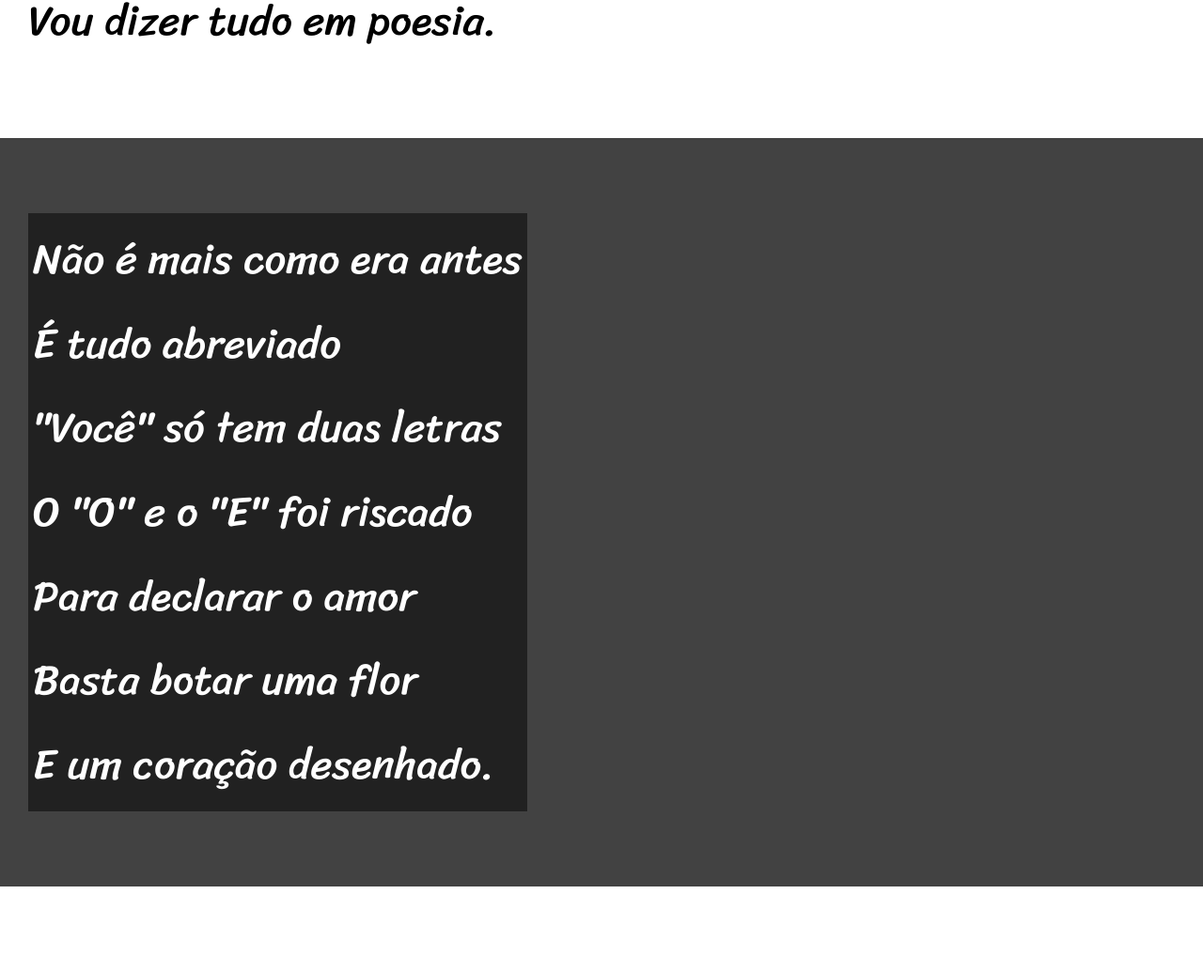
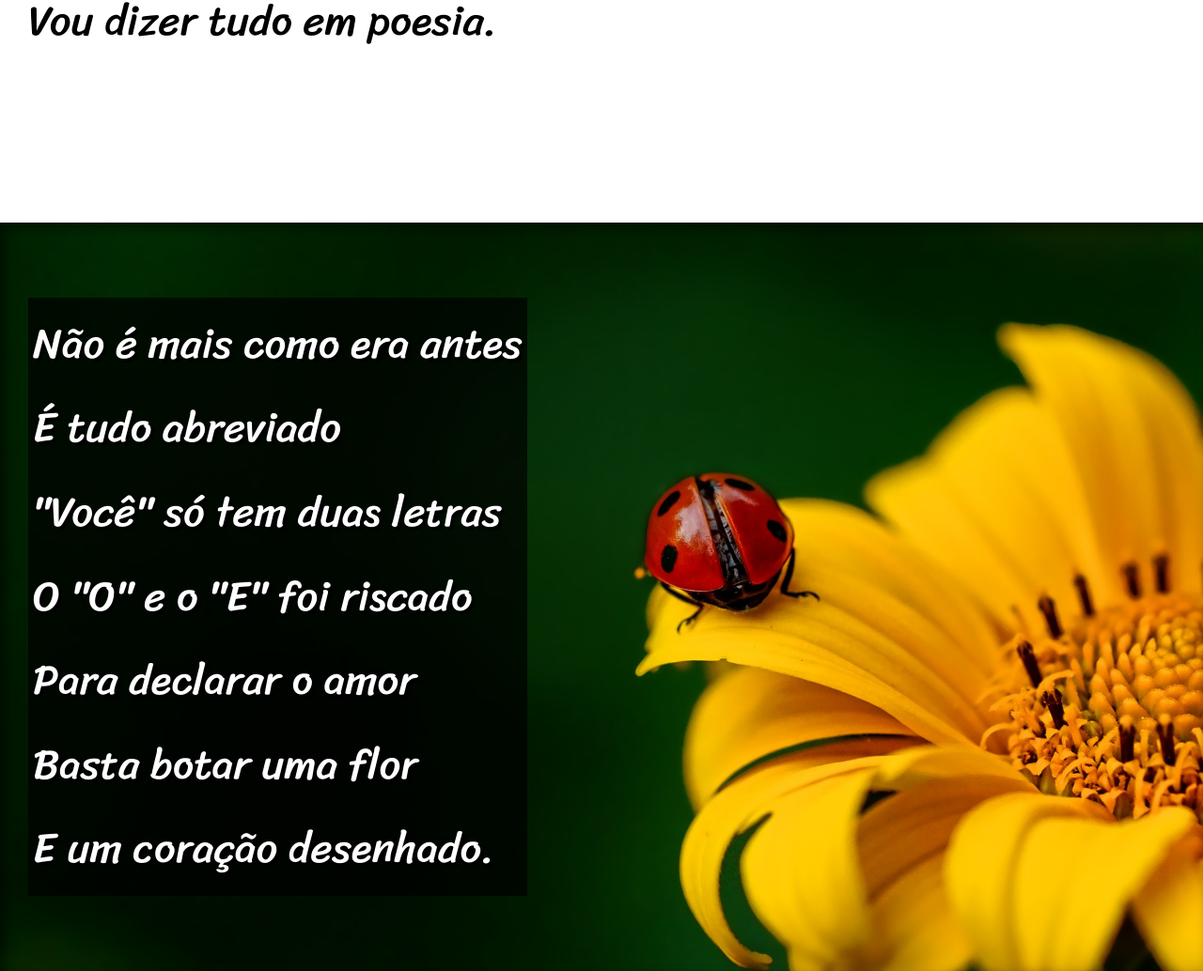
Before and after one commit to jaisoncosta/html-e-css, a plain HTML site: page desafios/desafio012/pacote-d012/index.html in a window 1280 px wide. Shown: the part 900-1934 px from the top of the page at 94% size. Drawn offline with Linux system fonts and the light colour scheme.

Commit message:
Atualização css

```diff
--- a/desafios/desafio012/pacote-d012/index.html
+++ b/desafios/desafio012/pacote-d012/index.html
@@ -31,7 +31,7 @@
 
 
 
-    <section class="imagem">
+    <section class="imagem" id="img01">
         <p>
             Não é mais como era antes <br>
             É tudo abreviado <br>
@@ -66,7 +66,7 @@
         </p>
     </section>
 
-    <section class="imagem">
+    <section class="imagem" id="img02">
         <p>
             Tenho saudade das cartas <br>
             Escritas com a própria mão <br>
--- a/desafios/desafio012/pacote-d012/style.css
+++ b/desafios/desafio012/pacote-d012/style.css
@@ -23,7 +23,6 @@ header {
     background-color: black;
     color: white;
     text-align: center;
-
 }
 
 header > h1 {
@@ -48,13 +47,6 @@ a:hover {
     text-decoration: underline;
 }
 
-footer {
-    background-color: black;
-    color: white;
-    text-align: center;
-    padding: 10px;
-}
-
 section{
     padding-top: 10vh;
     padding-bottom: 10vh;
@@ -62,6 +54,10 @@ section{
     padding-left: 30px;
     font-family: var(--font3);
     font-size: 3.5vw;
+}
+
+section > p {
+    padding-bottom: 2em;
 }
 
 section.normal {
@@ -72,10 +68,31 @@ section.normal {
 section.imagem{
     background-color: rgb(66, 66, 66);
     color: white;
+    box-shadow: inset 6px 6px 13px 0px rgba(0, 0, 0, 0.51);
+    background-size: cover;
+    background-attachment: fixed;
 }
 
 section.imagem > p {
-    background-color: rgba(0, 0, 0, 0.5);
+    background-color: rgba(0, 0, 0, 0.7);
     display: inline-block;
     padding: 5px;
+    text-shadow: 3px 3px 2px black;
 }
+
+section#img01 {
+    background-image: url(imagens/background001.jpg);
+    background-position: right center;
+}
+
+section#img02 {
+    background-image: url(imagens/background002.jpg);
+
+}
+
+footer {
+    background-color: black;
+    color: white;
+    text-align: center;
+    padding: 10px;
+}
```
